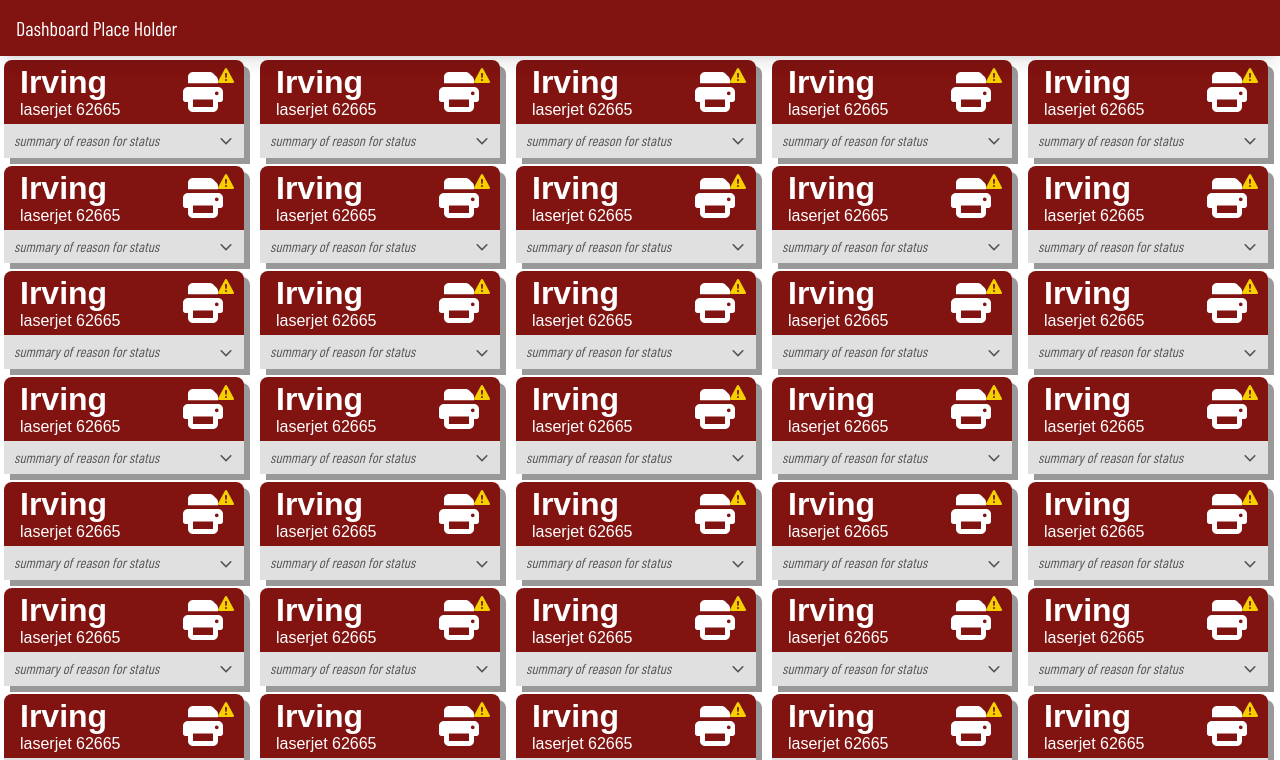
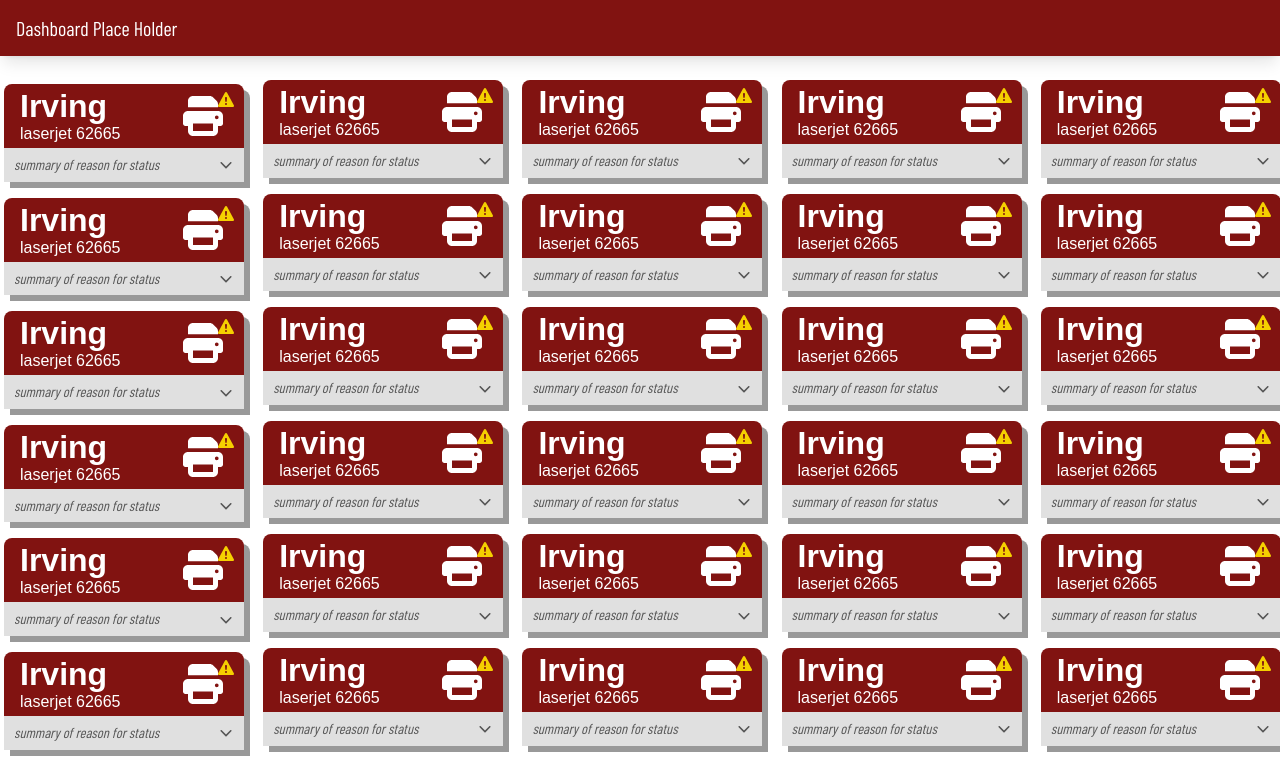
Before and after one commit to resiu/crit-card-design, a React (Vite) app: page / in a window 1280 px wide. Shown: the top 760 px of the page. Built offline with nearby package versions, Linux system fonts and the light colour scheme; a web font is replaced by a local one.

Commit message:
masonry-columns

```diff
--- a/src/App.jsx
+++ b/src/App.jsx
@@ -10,28 +10,25 @@
 
   return (
     <>
-      {/* Fixed dashboard top bar */}
+      {/* Placeholder dashboard top bar */}
       <div className="fixed top-0 left-0 w-full h-14 bg-[#811311] text-white flex items-center px-4 shadow-lg z-50">
         <span className="font-barlow text-xl">Dashboard Place Holder</span>
       </div>
 
-      <div className='pt-14'>
-        <div
-          style={{
-            display: 'grid',
-            gridTemplateColumns: 'repeat(auto-fill, minmax(15rem, 1fr))',
-            gap: '0rem',
-            padding: '0rem',
-          }}
-          >
-          {cardsArray.map((_, index) => (
-            <CardComponent key={index} />
-          ))}
-        </div>
+      <div className='pt-20'>
+        {/* Masonry-style columns to prevent gap in expanded view with grid*/}
+      <div className="columns-[15rem] gap-4">
+        {cardsArray.map((_, index) => (
+          <div key={index} className="break-inside-avoid mb-4">
+            <CardComponent />
+          </div>
+        ))}
       </div>
-    </>
 
-  );
+    </div>
+  </>
+);
+
 }
 
 export default App
```
